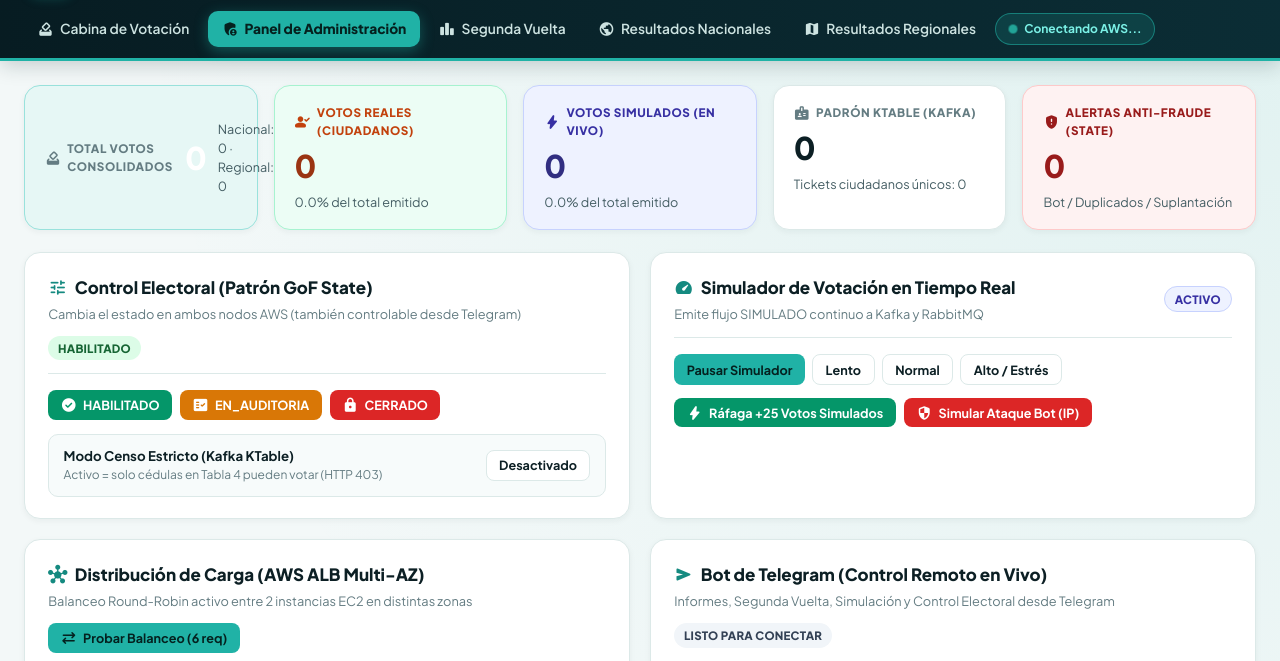
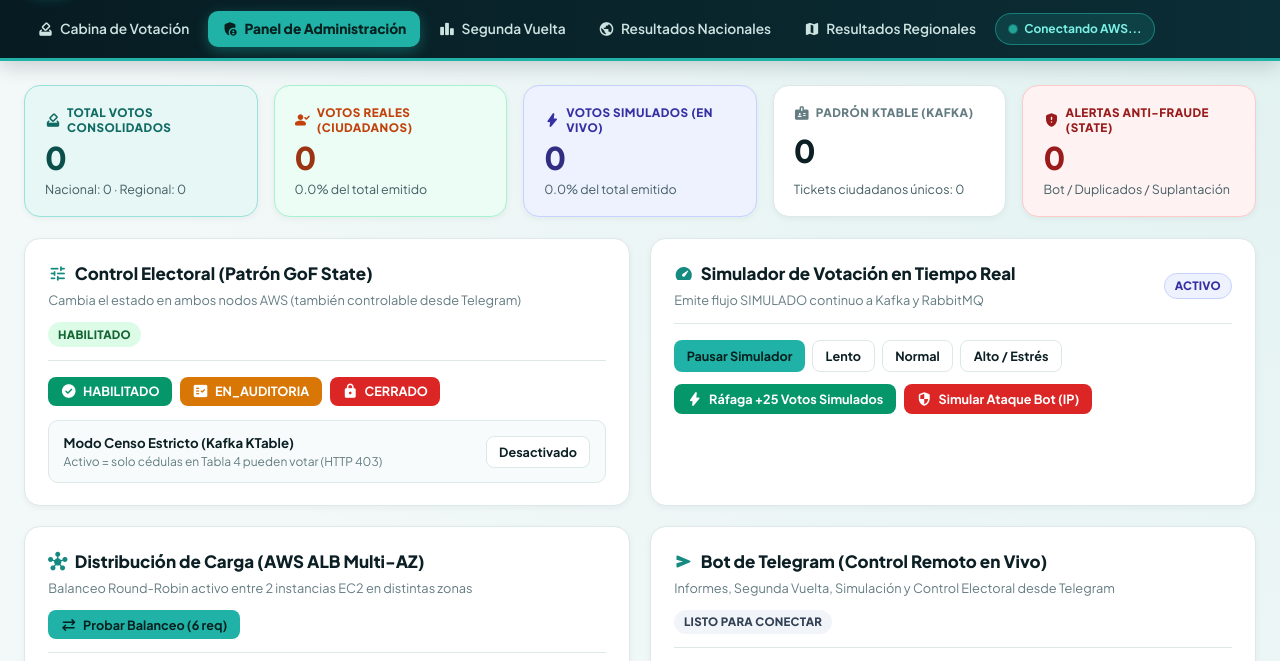
Before and after one commit to BurbanoValentina/Plataforma_Votaci-n_Alta_Disponibilidad, a plain HTML site: page frontend/html/admin.html in a window 1280 px wide. Shown: the part 67-728 px from the top of the page. Drawn offline with nearby package versions, Linux system fonts and the light colour scheme; no server answers.

Commit message:
fix: corregir colision CSS kpi-card.brand, mejorar mapa CARTO Voyager y auto-vinculacion Chat ID Telegram

```diff
--- a/backend/voting-edge-node/src/main/resources/static/colombia-map.js
+++ b/backend/voting-edge-node/src/main/resources/static/colombia-map.js
@@ -33,9 +33,9 @@ class ColombiaElectoralMap {
             scrollWheelZoom: false
         });
 
-        L.tileLayer('https://{s}.basemaps.cartocdn.com/light_all/{z}/{x}/{y}{r}.png', {
-            attribution: '&copy; OpenStreetMap &copy; CARTO',
-            maxZoom: 14
+        L.tileLayer('https://{s}.basemaps.cartocdn.com/rastertiles/voyager/{z}/{x}/{y}{r}.png', {
+            attribution: '&copy; OpenStreetMap &copy; CARTO Voyager',
+            maxZoom: 16
         }).addTo(this.map);
 
         this.markersLayer = L.layerGroup().addTo(this.map);
--- a/backend/voting-edge-node/src/main/resources/static/styles.css
+++ b/backend/voting-edge-node/src/main/resources/static/styles.css
@@ -340,14 +340,22 @@ body {
     background: var(--surface);
     border: 1px solid var(--border);
     border-radius: var(--radius);
-    padding: 1.1rem 1.25rem;
+    padding: 1.15rem 1.25rem;
     box-shadow: var(--shadow-sm);
     transition: transform 0.16s ease;
+    display: flex;
+    flex-direction: column;
+    justify-content: space-between;
+    min-width: 0;
+    overflow: hidden;
+    color: var(--ink);
 }
 
 .kpi-card:hover { transform: translateY(-2px); }
 
-.kpi-card.brand { background: var(--brand-soft); border-color: var(--brand-border); }
+.kpi-card.kpi-teal { background: var(--brand-soft); border-color: var(--brand-border); color: var(--ink); }
+.kpi-card.kpi-teal .kpi-label { color: var(--brand-darker); }
+.kpi-card.kpi-teal .kpi-value { color: #0b4f4a; }
 .kpi-card.real { background: var(--real-soft); border-color: var(--real-border); }
 .kpi-card.sim { background: var(--sim-soft); border-color: var(--sim-border); }
 .kpi-card.danger { background: var(--danger-soft); border-color: #fecaca; }
@@ -355,24 +363,28 @@ body {
 .kpi-label {
     font-size: 0.73rem;
     text-transform: uppercase;
-    letter-spacing: 0.05em;
+    letter-spacing: 0.04em;
     color: var(--ink-soft);
     font-weight: 800;
     display: flex;
     align-items: center;
     gap: 0.35rem;
+    line-height: 1.3;
 }
 
 .kpi-value {
     font-size: 1.95rem;
     font-weight: 800;
-    margin: 0.22rem 0;
+    margin: 0.3rem 0;
     letter-spacing: -0.03em;
+    color: var(--ink);
+    line-height: 1.15;
 }
 
 .kpi-meta {
-    font-size: 0.79rem;
+    font-size: 0.78rem;
     color: var(--ink-muted);
+    line-height: 1.35;
 }
 
 /* Election Type Switcher */
--- a/frontend/html/admin.html
+++ b/frontend/html/admin.html
@@ -36,7 +36,7 @@
     <main class="container">
         <!-- Row 1: KPIs -->
         <section class="kpi-grid">
-            <div class="kpi-card brand">
+            <div class="kpi-card kpi-teal">
                 <div class="kpi-label"><span class="ms ms-sm">how_to_vote</span>Total Votos Consolidados</div>
                 <div class="kpi-value" id="kpiTotal">0</div>
                 <div class="kpi-meta" id="kpiSplitElections">Nacional: 0 · Regional: 0</div>
--- a/frontend/html/colombia-map.js
+++ b/frontend/html/colombia-map.js
@@ -33,9 +33,9 @@ class ColombiaElectoralMap {
             scrollWheelZoom: false
         });
 
-        L.tileLayer('https://{s}.basemaps.cartocdn.com/light_all/{z}/{x}/{y}{r}.png', {
-            attribution: '&copy; OpenStreetMap &copy; CARTO',
-            maxZoom: 14
+        L.tileLayer('https://{s}.basemaps.cartocdn.com/rastertiles/voyager/{z}/{x}/{y}{r}.png', {
+            attribution: '&copy; OpenStreetMap &copy; CARTO Voyager',
+            maxZoom: 16
         }).addTo(this.map);
 
         this.markersLayer = L.layerGroup().addTo(this.map);
--- a/frontend/html/styles.css
+++ b/frontend/html/styles.css
@@ -340,14 +340,22 @@ body {
     background: var(--surface);
     border: 1px solid var(--border);
     border-radius: var(--radius);
-    padding: 1.1rem 1.25rem;
+    padding: 1.15rem 1.25rem;
     box-shadow: var(--shadow-sm);
     transition: transform 0.16s ease;
+    display: flex;
+    flex-direction: column;
+    justify-content: space-between;
+    min-width: 0;
+    overflow: hidden;
+    color: var(--ink);
 }
 
 .kpi-card:hover { transform: translateY(-2px); }
 
-.kpi-card.brand { background: var(--brand-soft); border-color: var(--brand-border); }
+.kpi-card.kpi-teal { background: var(--brand-soft); border-color: var(--brand-border); color: var(--ink); }
+.kpi-card.kpi-teal .kpi-label { color: var(--brand-darker); }
+.kpi-card.kpi-teal .kpi-value { color: #0b4f4a; }
 .kpi-card.real { background: var(--real-soft); border-color: var(--real-border); }
 .kpi-card.sim { background: var(--sim-soft); border-color: var(--sim-border); }
 .kpi-card.danger { background: var(--danger-soft); border-color: #fecaca; }
@@ -355,24 +363,28 @@ body {
 .kpi-label {
     font-size: 0.73rem;
     text-transform: uppercase;
-    letter-spacing: 0.05em;
+    letter-spacing: 0.04em;
     color: var(--ink-soft);
     font-weight: 800;
     display: flex;
     align-items: center;
     gap: 0.35rem;
+    line-height: 1.3;
 }
 
 .kpi-value {
     font-size: 1.95rem;
     font-weight: 800;
-    margin: 0.22rem 0;
+    margin: 0.3rem 0;
     letter-spacing: -0.03em;
+    color: var(--ink);
+    line-height: 1.15;
 }
 
 .kpi-meta {
-    font-size: 0.79rem;
+    font-size: 0.78rem;
     color: var(--ink-muted);
+    line-height: 1.35;
 }
 
 /* Election Type Switcher */
```
Also changed, not shown: backend/voting-edge-node/src/main/resources/static/admin.html (+1 -1 lines), backend/voting-edge-node/src/main/resources/static/dashboard-global.html (+1 -1 lines), frontend/html/dashboard-global.html (+1 -1 lines), 2 other files.
